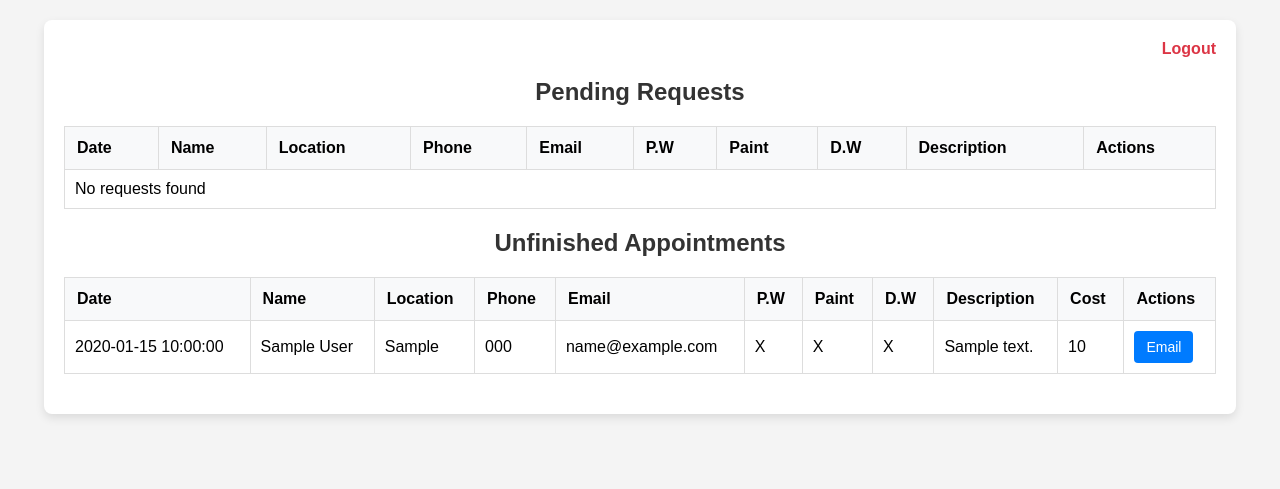
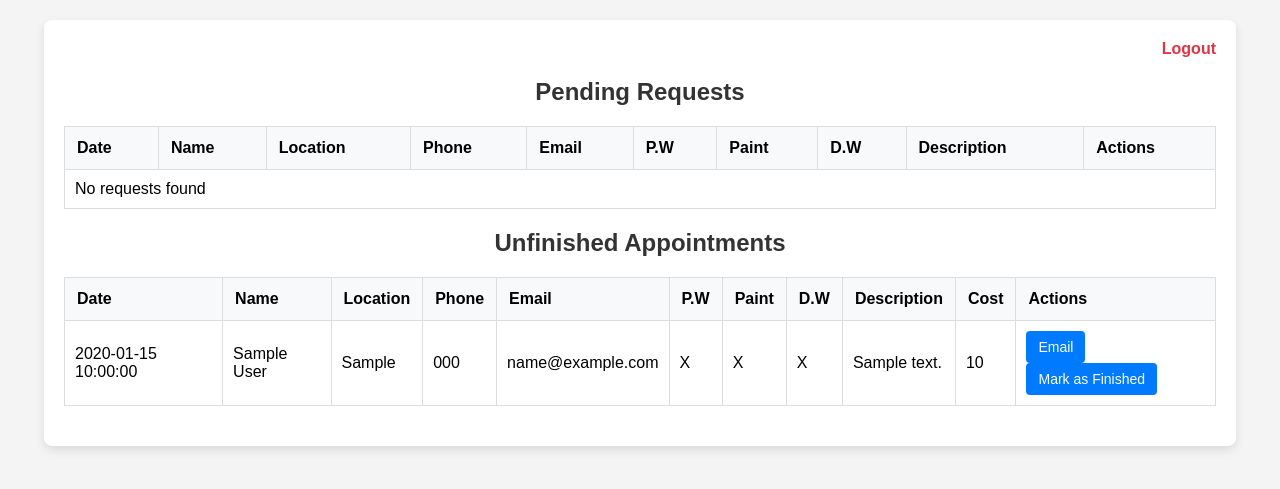
Before and after one commit to serialUmo/SEProject, a PHP site: page /adminview.php in a window 1280 px wide. Shown: the top 489 px of the page. Run offline with PHP 8.4, Linux system fonts and the light colour scheme; the visitor is signed in with stand-in values (Sample User, id 1); tables that the repository leaves empty or names only in its code hold one stand-in row (values such as "Sample post"); data that the repository does not hold is empty.

Commit message:
Add "Mark As Finished" button

```diff
--- a/site/adminview.php
+++ b/site/adminview.php
@@ -199,7 +199,13 @@
                     echo "<td>" . ($row['Drywall'] ? 'X' : '') . "</td>";
                     echo "<td>" . $row['Description'] . "</td>";
                     echo "<td>" . $row['Cost'] . "</td>";
-                    echo "<td><a href='mailto:" . $row['Email'] . "' class='btn'>Email</a></td>";
+                    echo "<td>
+                            <a href='mailto:" . $row['Email'] . "' class='btn'>Email</a>
+                            <form action='mark_finished.php' method='POST' style='display:inline;'>
+                                <input type='hidden' name='AppointmentID' value='" . $row['AppointmentID'] . "'>
+                                <button type='submit' class='btn'>Mark as Finished</button>
+                            </form>
+                          </td>";
                     echo "</tr>";
                 }
             } else {
```
